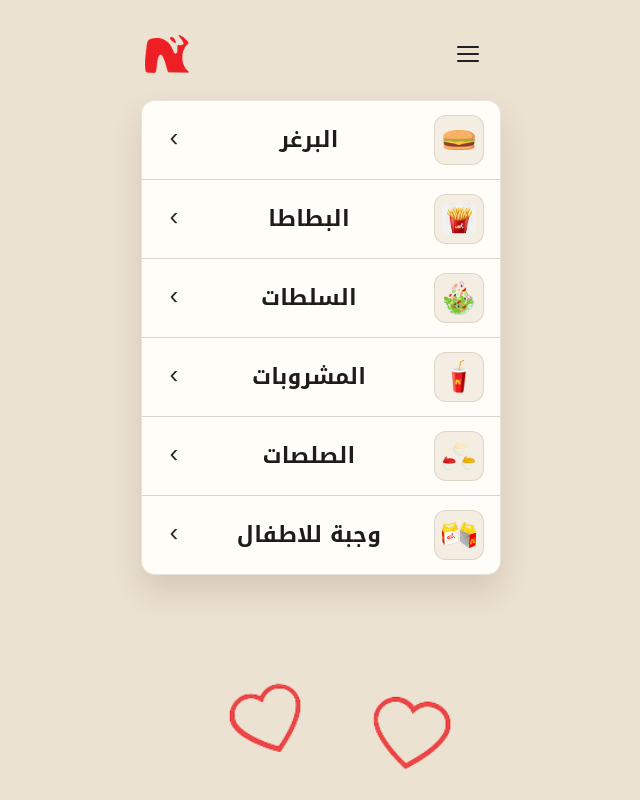
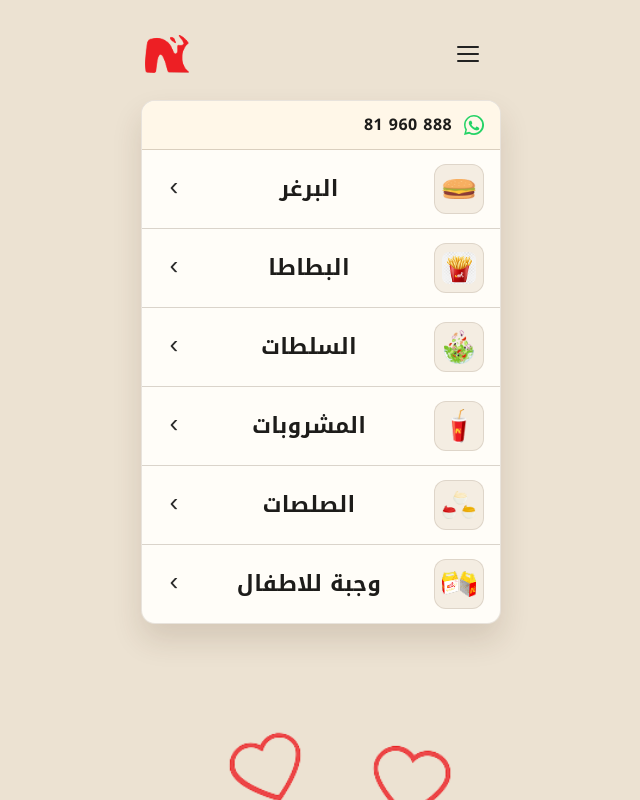
Before and after one commit to Ghadir31/tasty_natche, a React (Vite) app: page / in a window 1280 px wide. Shown: the top 800 px of the page, without its empty margins (319-959 px from the left). Built offline with nearby package versions, Linux system fonts and the light colour scheme.

Commit message:
added whatsapp number to main menu

```diff
--- a/src/components/Home.tsx
+++ b/src/components/Home.tsx
@@ -32,6 +32,19 @@ function Home() {
   return (
     <>
       <section className="menu-card" aria-label="قائمة الأقسام">
+        <div className="menu-contact" aria-label="Whatsapp number">
+          <span className="menu-contact__icon" aria-hidden="true">
+            <svg viewBox="0 0 24 24" role="img" focusable="false" aria-hidden="true">
+              <path
+                d="M12.04 2.01c-5.52 0-10 4.48-10 10 0 1.76.46 3.47 1.34 4.98L2 22l5.15-1.35A9.96 9.96 0 0 0 12.04 22c5.52 0 10-4.48 10-10s-4.48-10-10-10Zm0 18.2c-1.58 0-3.13-.43-4.48-1.24l-.32-.19-3.05.8.82-2.97-.21-.34a8.15 8.15 0 0 1-1.25-4.36 8.29 8.29 0 0 1 8.3-8.29 8.29 8.29 0 0 1 8.29 8.29 8.29 8.29 0 0 1-8.1 8.3Zm4.54-5.78c-.25-.12-1.5-.74-1.73-.83-.23-.08-.4-.12-.57.12-.17.25-.65.82-.8.99-.15.17-.3.2-.55.08-.25-.12-1.06-.39-2.02-1.25-.75-.67-1.26-1.5-1.41-1.75-.15-.25-.02-.38.11-.5.11-.11.25-.3.38-.45.12-.15.17-.25.25-.42.08-.17.04-.32-.02-.45-.06-.12-.57-1.37-.78-1.88-.2-.49-.41-.42-.57-.43l-.49-.01c-.17 0-.45.06-.69.32-.25.25-.9.88-.9 2.15 0 1.27.92 2.5 1.05 2.67.12.17 1.82 2.78 4.41 3.9.62.27 1.1.43 1.47.55.62.2 1.18.17 1.62.1.5-.07 1.5-.61 1.71-1.2.21-.59.21-1.1.15-1.2-.06-.1-.23-.16-.48-.28Z"
+                fill="currentColor"
+              />
+            </svg>
+          </span>
+          <span className="menu-contact__number" dir="ltr">
+            81 960 888
+          </span>
+        </div>
         {menuItems.map((item, index) => (
           <button
             className="menu-row"
--- a/src/styles/global.scss
+++ b/src/styles/global.scss
@@ -383,6 +383,36 @@ button {
   overflow: hidden;
   border: 1px solid var(--color-border-soft);
   animation: fade-in 0.6s ease both;
+}
+
+.menu-contact {
+  display: flex;
+  align-items: center;
+  gap: 10px;
+  padding: 12px 14px;
+  border-bottom: 1px solid var(--color-border-strong);
+  background: #fff7e8;
+}
+
+.menu-contact__icon {
+  width: 24px;
+  height: 24px;
+  color: #25d366;
+  display: grid;
+  place-items: center;
+  flex-shrink: 0;
+}
+
+.menu-contact__icon svg {
+  width: 100%;
+  height: 100%;
+}
+
+.menu-contact__number {
+  font-size: 16px;
+  font-weight: 700;
+  color: var(--color-text);
+  letter-spacing: 0.4px;
 }
 
 .menu-row {
```
